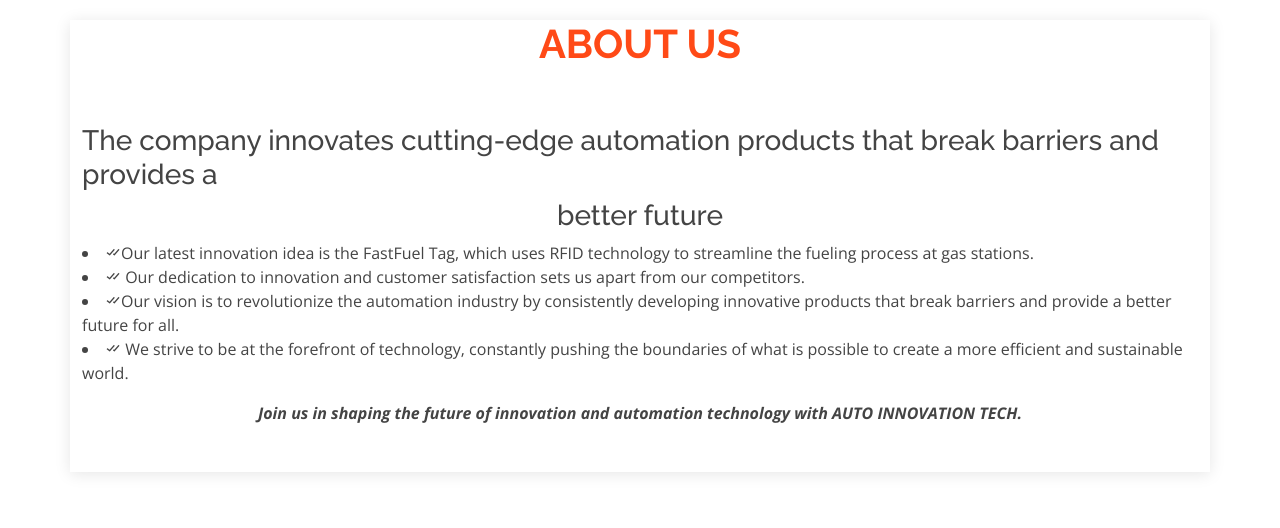
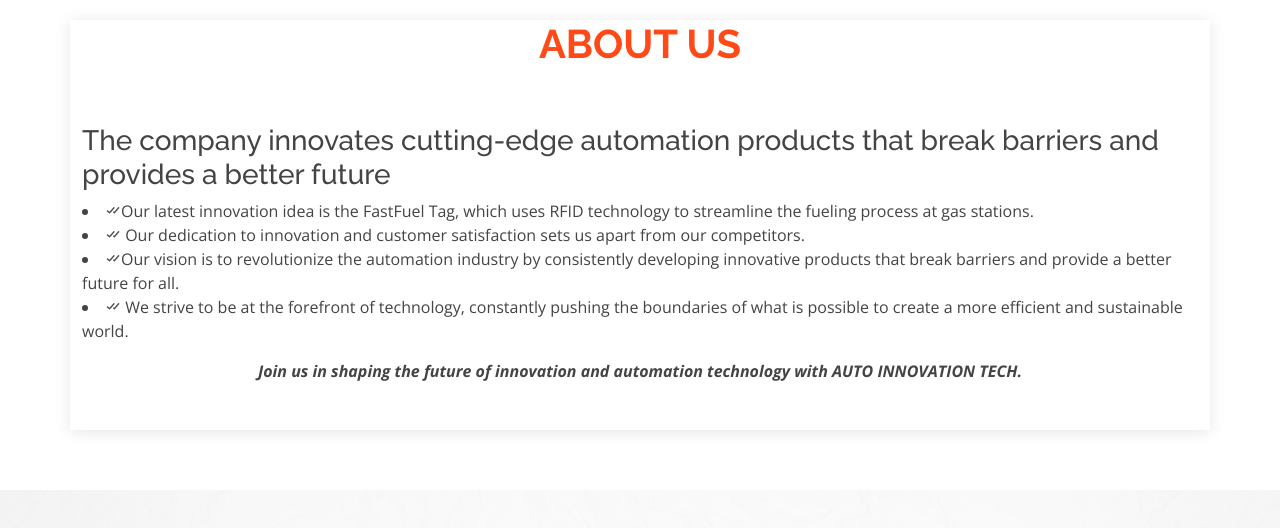
Before and after one commit to harshav0613/web, a plain HTML site: page index.html in a window 1280 px wide. Shown: the part 840-1368 px from the top of the page. Drawn offline with nearby package versions, Linux system fonts and the light colour scheme.

Commit message:
Update index.html

```diff
--- a/index.html
+++ b/index.html
@@ -85,8 +85,8 @@
         <br>
         <div class="row">
 
-            <h3>The company innovates cutting-edge automation products that break barriers and provides a</h3>
-            <center><h3> better future</h3></center>
+            <h3>The company innovates cutting-edge automation products that break barriers and provides a better future</h3>
+
 
             <br>
 
```
